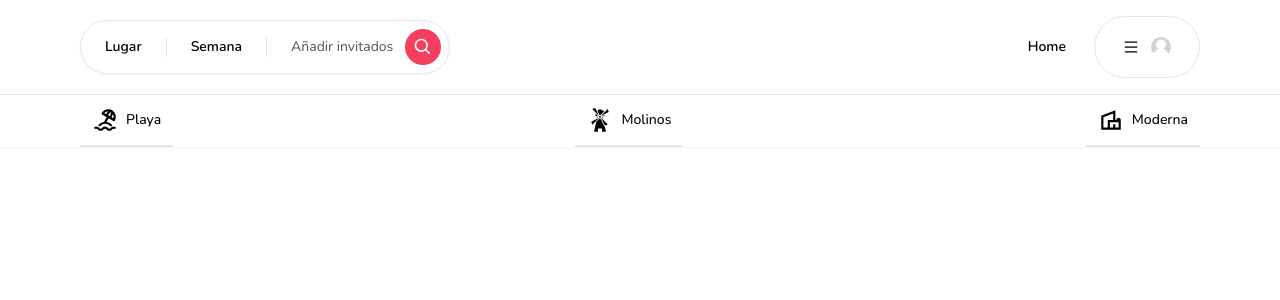
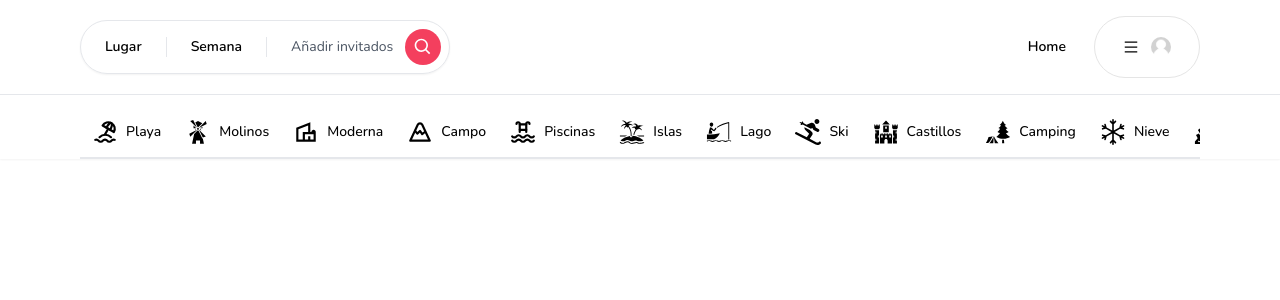
Before and after one commit to LuisMi01/airbnb-mongodb_LuisMiguelUrbez, a Next.js app: page / in a window 1280 px wide. Shown: the top 300 px of the page. Built offline with nearby package versions, Linux system fonts and the light colour scheme; no server answers.

Commit message:
Añadidas las diferentes categorias para el filtrado de las casas, busncado arreglar la imagen principal (no se muestra)

```diff
--- a/app/components/navbar/Categories.tsx
+++ b/app/components/navbar/Categories.tsx
@@ -1,9 +1,22 @@
 'use client'
 import Container from "@/app/components/Container";
-import {TbBeach} from "react-icons/tb";
-import {GiWindmill} from "react-icons/gi";
+import {TbBeach, TbMountain, TbPool} from "react-icons/tb";
+import {
+    GiBarn,
+    GiBoatFishing,
+    GiCactus,
+    GiCastle,
+    GiCaveEntrance,
+    GiForestCamp,
+    GiIsland,
+    GiWindmill
+} from "react-icons/gi";
 import {MdOutlineVilla} from "react-icons/md";
 import CategoryBox from "../CategoryBox"
+import {usePathname, useSearchParams} from "next/navigation";
+import {FaSkiing} from "react-icons/fa";
+import {BsSnow} from "react-icons/bs";
+import {IoDiamond} from "react-icons/io5";
 
 export const categories = [
     {
@@ -20,20 +33,90 @@ export const categories = [
         label: 'Moderna',
         icon: MdOutlineVilla,
         description: 'Esta casa es de estilo moderno'
+    },
+    {
+        label: 'Campo',
+        icon: TbMountain,
+        description: 'La casa esta en el campo'
+    },
+    {
+        label: 'Piscinas',
+        icon: TbPool,
+        description: 'La casa tiene una o mas piscinas'
+    },
+    {
+        label: 'Islas',
+        icon: GiIsland,
+        description: 'Se encuentra en una isla'
+    },
+    {
+        label: 'Lago',
+        icon: GiBoatFishing,
+        description: 'La casa se encuentra cerca de un lago'
+    },
+    {
+        label: 'Ski',
+        icon: FaSkiing,
+        description: 'Facilidad para practicar actividades de ski'
+    },
+    {
+        label: 'Castillos',
+        icon: GiCastle,
+        description: 'La casa esta cerca de un castillo'
+    },
+    {
+        label: 'Camping',
+        icon: GiForestCamp,
+        description: 'La casa tiene actividades de camping'
+    },
+    {
+        label: 'Nieve',
+        icon: BsSnow,
+        description: 'La casa se encuentra en paisajes nevados'
+    },
+    {
+        label: 'Cueva',
+        icon: GiCaveEntrance,
+        description: 'Hay una cueva cerca de la casa'
+    },
+    {
+        label: 'Desierto',
+        icon: GiCactus,
+        description: 'ESta casa se encuentra en un desierto'
+    },
+    {
+        label: 'Granero',
+        icon: GiBarn,
+        description: 'La casa tiene un granero'
+    },
+    {
+        label: 'Lujo',
+        icon: IoDiamond,
+        description: 'Las casas mas lujosas'
     }
+
 
 ]
 
 const Categories= () => {
+    const params = useSearchParams();
+    const category = params?.get("category");
+    const pathname = usePathname()
+
+    const isMainPage = pathname === "/";
+
+    if(!isMainPage){
+        return null;
+    }
     return (
         <Container>
-            <div className="pt4 flex flex-row items-center justify-between overflow-x-auto">
+            <div className="pt-3 flex flex-row items-center justify-between overflow-x-auto">
                 {categories.map((item, index) => (
                     <CategoryBox
                         key={index}
+                        icon={item.icon}
                         label={item.label}
-                        icon={item.icon}
-                        description={item.description}
+                        selected={category === item.label}
                     />
                 ))}
             </div>
--- a/app/components/navbar/Logo.tsx
+++ b/app/components/navbar/Logo.tsx
@@ -7,7 +7,7 @@ import { useRouter } from 'next/navigation'
 const Logo = () => {
     const router = useRouter()
     return (
-        <Image alt="Logo" className="hidden ms:block cursor-pointer" src="/public/images/logo.png" width="100" height="100"/>
+        <Image onClick={() => router.push('/')} alt="Logo" className="hidden ms:block cursor-pointer" src="/public/images/logo.png" width="100" height="100"/>
     )
 }
 
```
